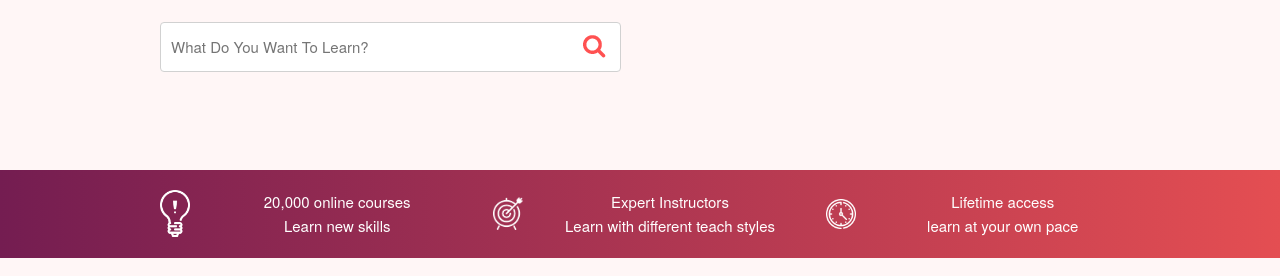
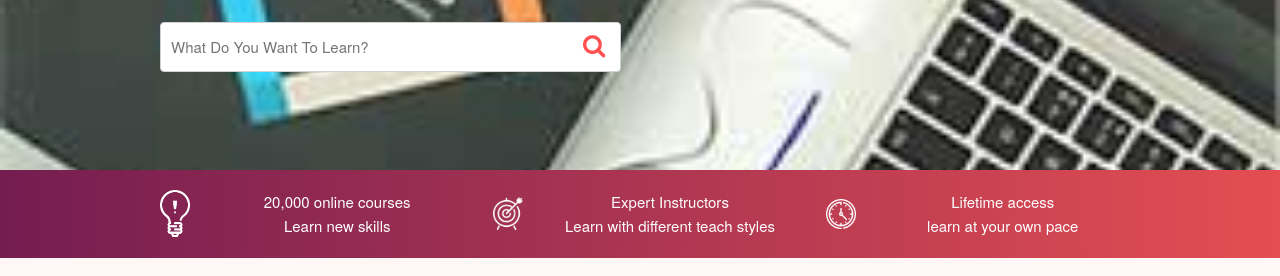
Before and after one commit to crafjer01/ShoppingCart, a plain HTML site: page index.html in a window 1280 px wide. Shown: the part 259-535 px from the top of the page. Drawn offline with Linux system fonts and the light colour scheme.

Commit message:
move hero to index

```diff
--- a/index.html
+++ b/index.html
@@ -43,7 +43,7 @@
     </header>
 
 
-    <div id="hero">
+    <div id="hero" style="background-image:url(img/course1.jpg);">
         <div class="container">
             <div class="row">
                     <div class="six columns">
```
